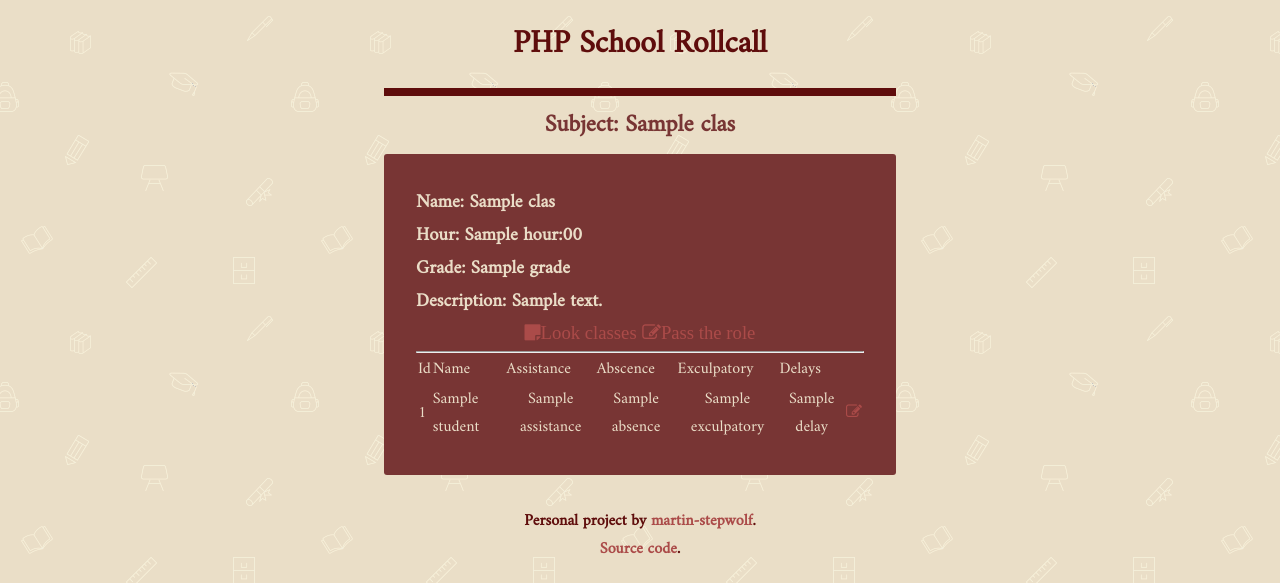
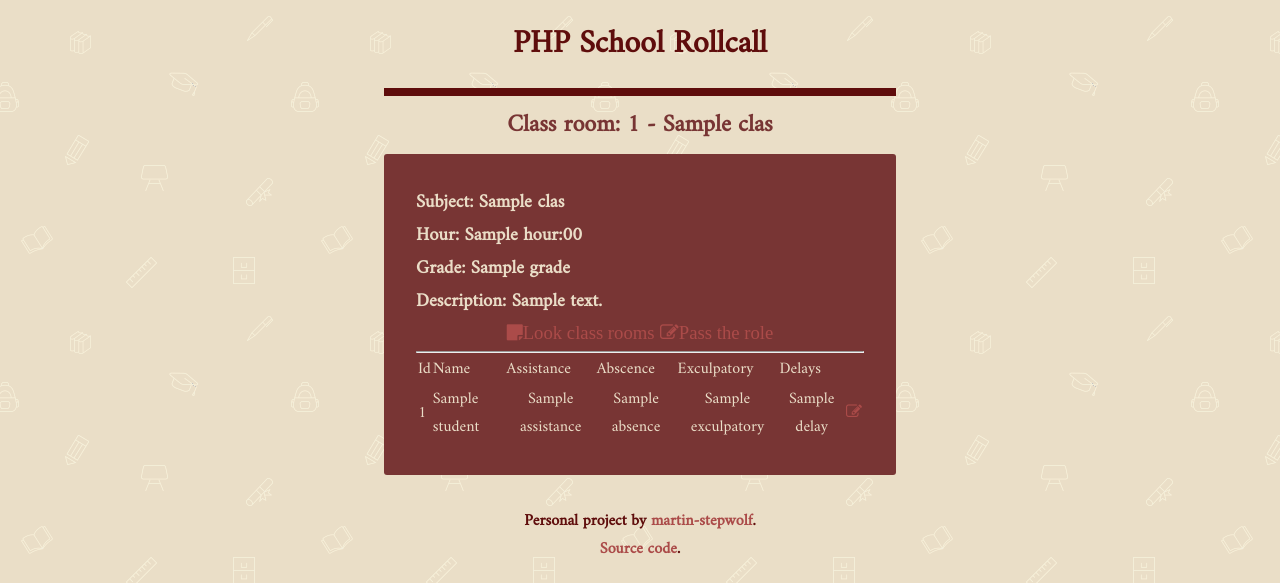
Before and after one commit to IngCampos/Escuela_PHP_JQuery, a PHP site: template views/rolecall.show.twig in a window 1280 px wide. Shown: the top 583 px of the page. Run offline with PHP 8.4, Linux system fonts and the light colour scheme; the template is opened without the code that fills it: most values are stand-ins (such as "Sample title", 1, 10 or a date in 2020); some libraries are stand-ins or nearby versions.

Commit message:
hotfix: details in Model Base, content and README

```diff
--- a/app/Models/Base.php
+++ b/app/Models/Base.php
@@ -15,7 +15,7 @@ class Base
     {
         try {
             $this->db = new PDO(
-                "mysql:host={$_ENV['DB_HOST']};dbname={$_ENV['DB_DATABASE']}",
+                "{$_ENV['DB_DRIVER']}:host={$_ENV['DB_HOST']};dbname={$_ENV['DB_DATABASE']}",
                 "{$_ENV['DB_USERNAME']}",
                 "{$_ENV['DB_PASSWORD']}"
             );
--- a/views/rolecall.create.twig
+++ b/views/rolecall.create.twig
@@ -10,7 +10,7 @@
 <h3>Description: {{ class.description }}</h3>
 <h3>
 	<center>
-		<a class='fa fa-sticky-note' href='/rolecall'>Look classes</a>
+		<a class='fa fa-sticky-note' href='/rolecall'>Look class rooms</a>
 		<a class='fa fa-sticky-note' href='/rolecall/show/{{ class.id }}'>Look attendance</a>
 	</center>
 </h3>
--- a/views/rolecall.show.twig
+++ b/views/rolecall.show.twig
@@ -1,16 +1,16 @@
 {% extends 'base.twig' %}
 
-{% block section %}Subject: {{ class.name }}{% endblock %}
+{% block section %}Class room: {{ class.id }} - {{ class.name }}{% endblock %}
 
 {% block body %}
 
-<h3>Name: {{ class.name }}</h3>
+<h3>Subject: {{ class.name }}</h3>
 <h3>Hour: {{ class.hour }}:00</h3>
 <h3>Grade: {{ class.grade }}</h3>
 <h3>Description: {{ class.description }}</h3>
 <h3>
 	<center>
-		<a class='fa fa-sticky-note' href='/rolecall'>Look classes</a>
+		<a class='fa fa-sticky-note' href='/rolecall'>Look class rooms</a>
 		<a class='fa fa-edit' href='/rolecall/create/{{class.id}}'>Pass the role</a>
 	</center>
 </h3>
--- a/views/rolecall.twig
+++ b/views/rolecall.twig
@@ -1,6 +1,6 @@
 {% extends 'base.twig' %}
 
-{% block section %}Subjects{% endblock %}
+{% block section %}Class rooms{% endblock %}
 
 {% block body %}
 
```
Also changed, not shown: README.md.
